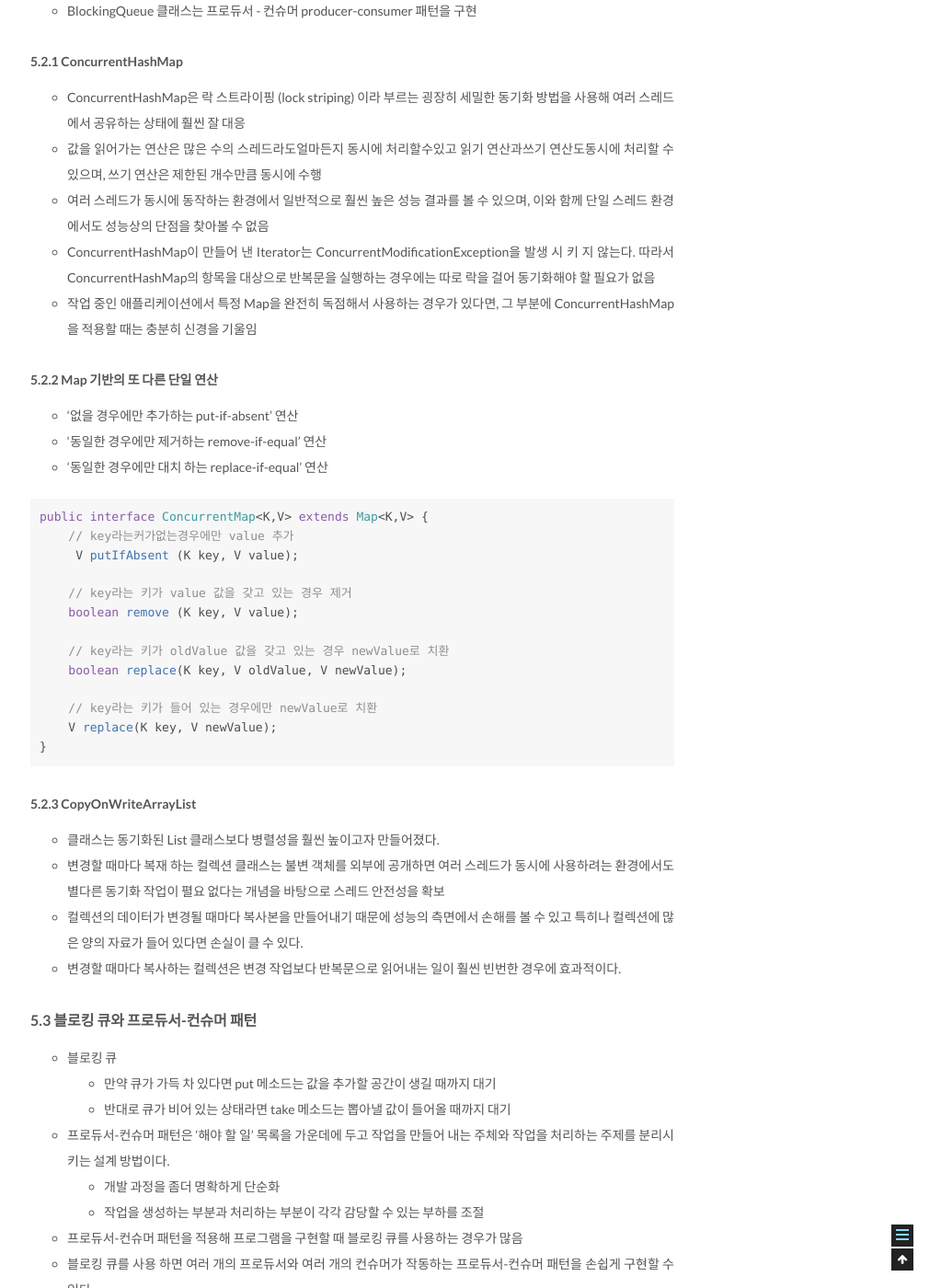
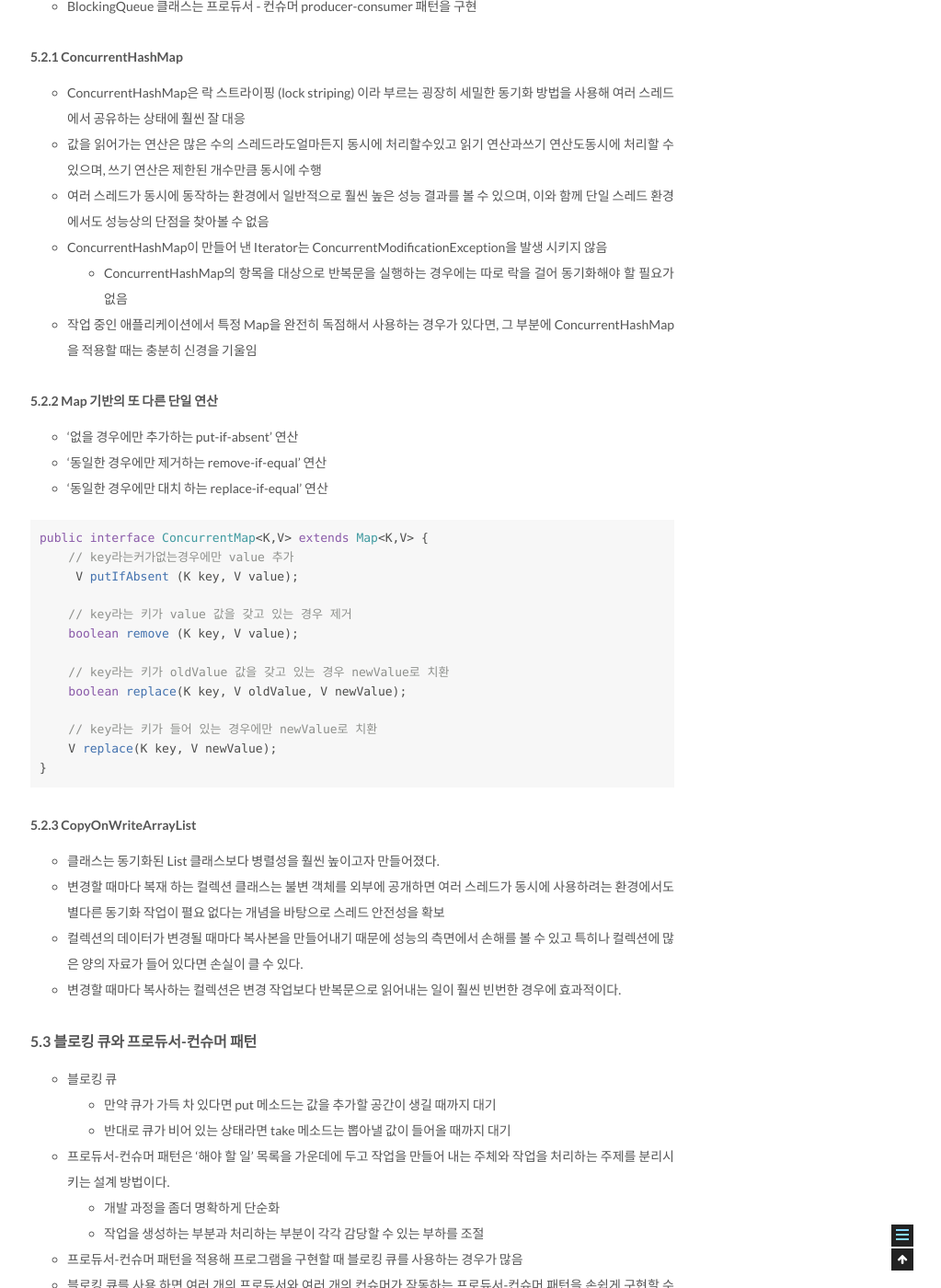
Before and after one commit to csj4032/csj4032.github.io, a Jekyll site: the page built from _posts/2018-01-21-자바병렬프로그래밍.md, in a window 1280 px wide and 1400 px high, scrolled down 17983 px. Shown: the whole window at 92% size, without its empty margins (257-1280 px from the left). Built offline with Jekyll 4.4.1, drawn with Linux system fonts in a browser that asks for light colours; some of the changed text lies outside the part shown.

Commit message:
자바병렬프로그래밍 포스팅 수정

```diff
--- a/_posts/2018-01-21-자바병렬프로그래밍.md
+++ b/_posts/2018-01-21-자바병렬프로그래밍.md
@@ -232,7 +232,7 @@ public class LoggingWidget extends Widget {
 * volatile 로 지정되지 않은 long이나 double 형의 64비트 값에 대해서는 메모리에 쓰거나 읽을 때 두번의 32비트 연산을 사용할 수 있도록 허용
 
 ##### 3.1.3 락과 가시성
-`락은 상호 배제뿐만 아니라 정상적인 메모리 가시성을 확보하기 위해서도 사용한다. 변경 가능하면서 여러 스레드가 공유해 사용하는 변수를 각 스레드에서 각자 최신의 정상적인 값으로 활용하려면 동일한 락을 사용해 모두 동기화시켜야 한다.`
+* `락은 상호 배제뿐만 아니라 정상적인 메모리 가시성을 확보하기 위해서도 사용한다. 변경 가능하면서 여러 스레드가 공유해 사용하는 변수를 각 스레드에서 각자 최신의 정상적인 값으로 활용하려면 동일한 락을 사용해 모두 동기화시켜야 한다.`
 
 ##### 3.1.4 volatile 변수
 * volatile 로 선언된 변수의 값을 바꿨을 때 다른 스레드에서 항상 최신 값을 읽어갈 수 있도록 해줌
@@ -548,7 +548,7 @@ public class ListHelper<E> {
 ##### 5.1.2 Iterator와 ConcurrentModificationException
 * Iterator를 사용해 컬렉션 클래스 내부의 값을 차례로 입어다 사용한다 해도 반복문이 실행되는 동안 다른 스레드가 컬렉션 클래스 내부의 값을 추가하거나 제거하는 등의 변경 작업을 시도할 때 발생할 수 있는 문제를 막아주지는 못한다.
 * 동기화된 컬렉션 클래스에서 만들어낸 Iterator를 사용한다 해도 다른 스레드가 같은 시점에 컬렉션 클래스 내부의값을 변경하는 작업을 처리하지는 못하게 만들어져 있고 대신 즉시 멈춤fail-fast의 형태로 반응하도록 되어 있다.
-* 즉시 멈춤이란 반복문을 실행하는 도중에 컬렉션 클래스 내부의 값을 변경하는 상황이 포착되면 그 즉시 concurrentModificationException 예외를 발생시키고 멈추는 처리 방법이다.
+* 즉시 멈춤이란 반복문을 실행하는 도중에 컬렉션 클래스 내부의 값을 변경하는 상황이 포착되면 그 즉시 ConcurrentModificationException 예외를 발생시키고 멈추는 처리 방법
 * 소모상태 starvation나 데드락의 위험이 있는 상태에서 컬렉션 클래스를 오랜 시간 동안 락으로 막아두고 있는 상태라면 전체 애플리케이션의 확장성을 해칠 수도 있음
 * 반복문에서 락을 오래 잡고 있으면 있을수록 락을 확보하고자 하는 스레드가 대기 상태에 많이 쌓일 수 있고 대기 상태에 스레드가 적체되면 될수록 CPU 사용량이 급격하게 증가할 가능성이 높음
 * 반복문을 실행하는 동안 컬렉션 클래스에 들어 있는 내용에 락을 걸어둔 것과 비슷한 효과를 내려면 clone 메소드로 복사본을 만들어 복사본을 대상으로 반복문을 사용할 수 있다.
@@ -584,7 +584,8 @@ public class HiddenIterator {
 * ConcurrentHashMap은 락 스트라이핑 (lock striping) 이라 부르는 굉장히 세밀한 동기화 방법을 사용해 여러 스레드에서 공유하는 상태에 훨씬 잘 대응
 * 값을 읽어가는 연산은 많은 수의 스레드라도얼마든지 동시에 처리할수있고 읽기 연산과쓰기 연산도동시에 처리할 수 있으며, 쓰기 연산은 제한된 개수만큼 동시에 수행
 * 여러 스레드가 동시에 동작하는 환경에서 일반적으로 훨씬 높은 성능 결과를 볼 수 있으며, 이와 함께 단일 스레드 환경에서도 성능상의 단점을 찾아볼 수 없음
-* ConcurrentHashMap이 만들어 낸 Iterator는 ConcurrentModificationException을 발생 시 키 지 않는다. 따라서 ConcurrentHashMap의 항목을 대상으로 반복문을 실행하는 경우에는 따로 락을 걸어 동기화해야 할 필요가 없음
+* ConcurrentHashMap이 만들어 낸 Iterator는 ConcurrentModificationException을 발생 시키지 않음
+  * ConcurrentHashMap의 항목을 대상으로 반복문을 실행하는 경우에는 따로 락을 걸어 동기화해야 할 필요가 없음
 * 작업 중인 애플리케이션에서 특정 Map을 완전히 독점해서 사용하는 경우가 있다면, 그 부분에 ConcurrentHashMap을 적용할 때는 충분히 신경을 기울임
 
 ##### 5.2.2 Map 기반의 또 다른 단일 연산
```
Also changed, not shown: other parts of _posts/2018-01-21-자바병렬프로그래밍.md (+1 -1 lines), _posts/2018-01-22-BubbleSort.md (+3 -3 lines), Gemfile.lock.
